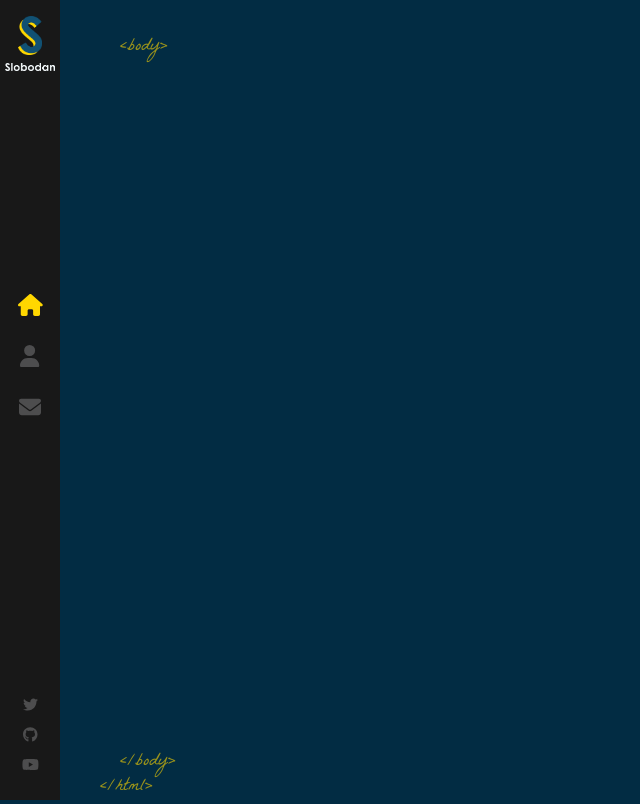
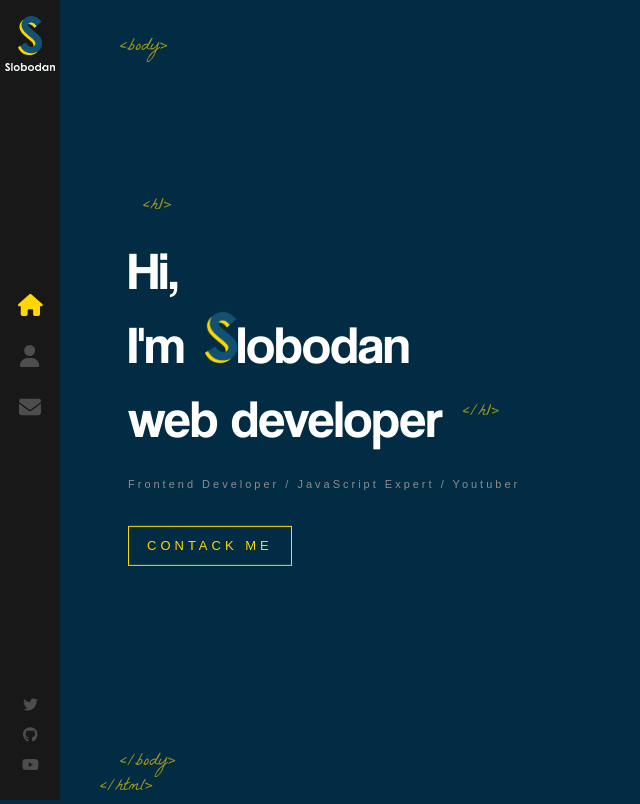
Before and after one commit to illionillion/react-portfolio, a React (Create React App) app: page / in a window 1280 px wide. Shown: the whole page, without its empty margins (0-640 px from the left). Built offline with nearby package versions, Linux system fonts and the light colour scheme.

Commit message:
Homeの部分まで、次はHome部分のアニメーション

```diff
--- a/src/components/Home/index.js
+++ b/src/components/Home/index.js
@@ -1,8 +1,20 @@
+import { Link } from 'react-router-dom'
+import LogoTitle from '../../assets/images/logo-s.png'
+import './index.scss'
 const Home = () => {
     return (
-        <>
-        Hello
-        </>
+        <div className="container home-page">
+            <div className="text-zone">
+                <h1>Hi,<br/>I'm
+                <img src={LogoTitle} alt='developer'/>
+                lobodan
+                <br/>
+                web developer
+                </h1>
+                <h2>Frontend Developer / JavaScript Expert / Youtuber</h2>
+                <Link to='/contact' className ='flat-button'>CONTACK ME</Link>
+            </div>
+        </div>
     )
 }
 
--- a/src/components/Home/index.scss
+++ b/src/components/Home/index.scss
@@ -0,0 +1,78 @@
+.home-page {
+    .text-zone {
+        position: absolute;
+        left: 10%;
+        top: 50%;
+        transform: translateY(-50%);
+        width: 40%;
+        max-height: 90%;
+    }
+    h1 {
+        color: #fff;
+        font-size: 53px;
+        margin: 0;
+        font-family: 'Coolvetica';
+        font-weight: 400;
+
+        &::before {
+            content: '<h1>';
+            font-family: 'La Belle Aurore';
+            color: #ffd700;
+            font-size: 18px;
+            position: absolute;
+            margin-top: -40px;
+            left: 15px;
+            opacity: 0.6;
+        }
+        &::after{
+            content: '</h1>';
+            font-family: 'La Belle Aurore';
+            color: #ffd700;
+            font-size: 18px;
+            position: absolute;
+            margin-top: 18px;
+            margin-left: 20px;
+            animation: fadeIn 1s 1.7s backwards;
+            opacity: 0.6;
+        }
+
+        img {
+            width: 32px;
+            margin-left: 20px;
+            opacity: 0;
+            height: auto;
+            animation: rotateIn 1s linear both;
+            animation-delay: 1.4s;
+        }
+
+    }
+    h2 {
+        color: #8d8d8d;
+        margin-top: 20px;
+        font-weight: 400;
+        font-size: 11px;
+        font-family: sans-serif;
+        letter-spacing: 3px;
+        animation:  fadeIn 1s 1.8s backwards;
+    }
+
+    .flat-button {
+        color: #ffd700;
+        font-size: 13px;
+        font-weight: 400;
+        letter-spacing: 4px;
+        font-family: sans-serif;
+        text-decoration: none;
+        padding: 10px 18px;
+        border: 1px solid #ffd700;
+        margin-top: 25px;
+        float: left;
+        animation: fadeInAnimation 1s 1.8s backwards;
+        white-space: nowrap;
+
+        &:hover {
+            background: #ffd700;
+            color: #333;
+        }
+    }
+}
--- a/src/components/Layout/index.scss
+++ b/src/components/Layout/index.scss
@@ -22,3 +22,18 @@
 .bottom-tag-html {
     margin-left: -20px;
 }
+
+.container {
+    width: 100%;
+    will-change: contents;
+    height: 90%;
+    min-height: 566px;
+    position: absolute;
+    opacity: 0;
+    top: 5%;
+    margin: 0 auto;
+    z-index: 1;
+    transform-style: preserve-3d;
+    animation: fadeIn 1s forwards;
+    animation-delay: 1s;
+}
```
